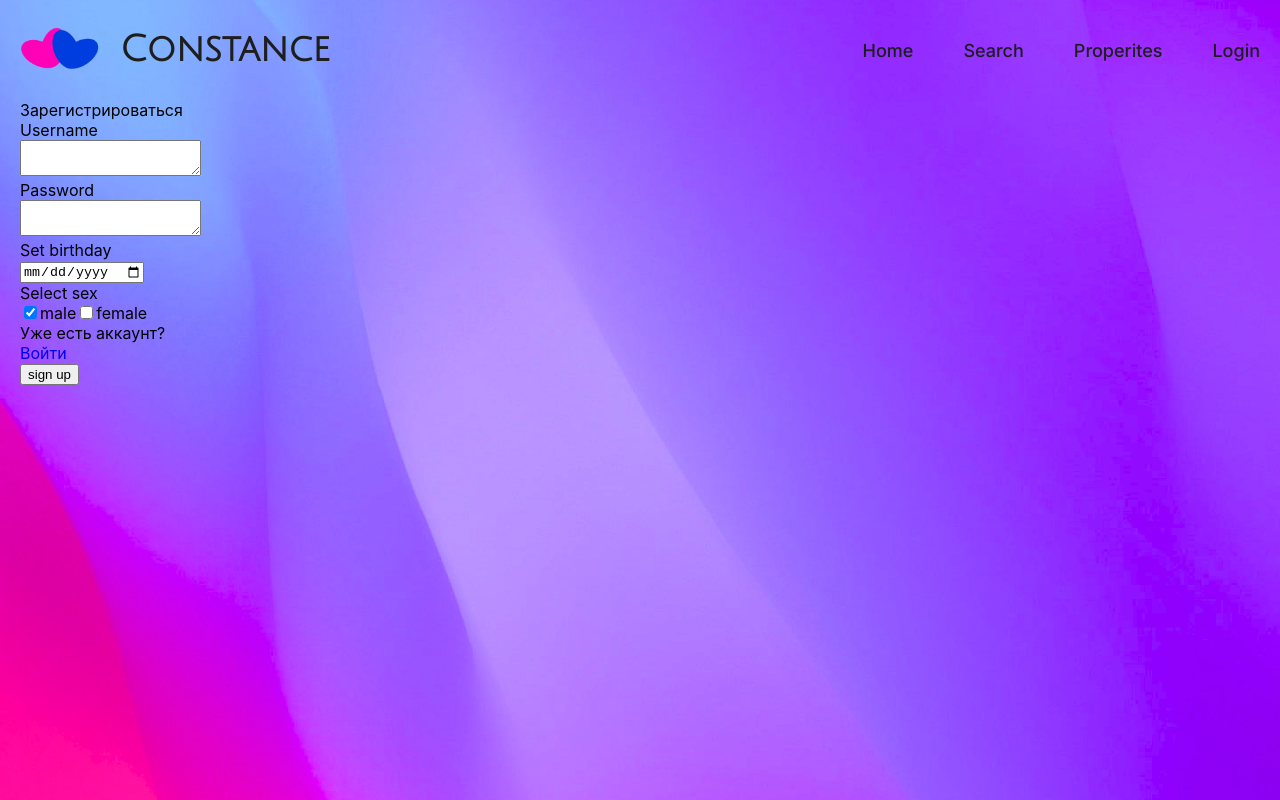
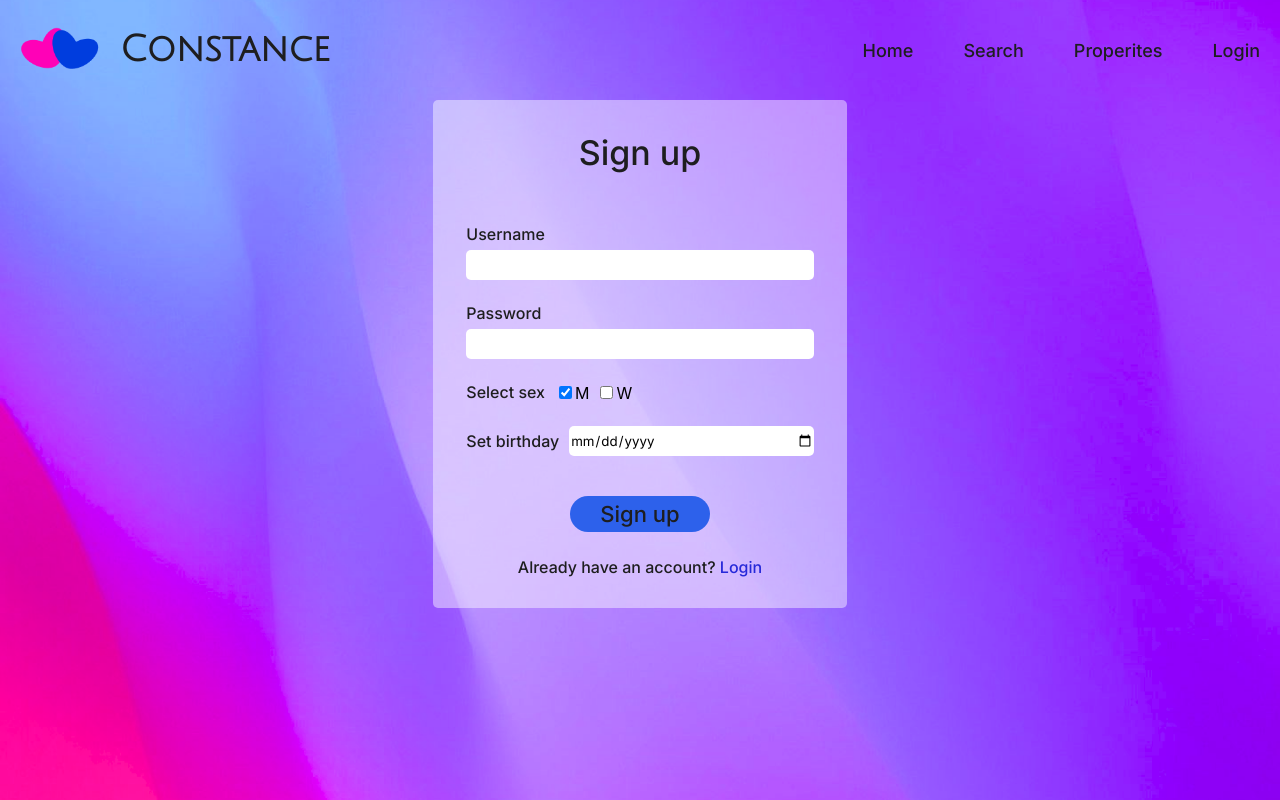
Before and after one commit to SmokingElk/Constance, a React (Create React App) app in the folder client/: page /sign_up in a window 1280 px wide. Built offline with nearby package versions, Linux system fonts and the light colour scheme; no server answers.

Commit message:
add signup layout

```diff
--- a/client/src/components/Signup/Signup.jsx
+++ b/client/src/components/Signup/Signup.jsx
@@ -1,4 +1,6 @@
 import { SIGNUP_STATUS_ALREADY_EXISTS, SIGNUP_STATUS_INCOMPLETE_DATA, SIGNUP_STATUS_INVALID_DATA, SIGNUP_STATUS_NONE, SIGNUP_STATUS_SUCCESS, SIGNUP_STATUS_TOO_YOUNG } from "../../redux/signupReducer";
+import Button from "../Utils/Button/Button";
+import Container from "../Utils/Container/Container";
 import classes from "./Signup.module.css";
 import { NavLink } from "react-router-dom";
 
@@ -25,40 +27,47 @@ const Signup = props => {
     }[props.signupStatus] ?? "";
 
     return (
-        <div>
-            <div>Зарегистрироваться</div>
-            <div>Username</div>
-            <div>
-                <textarea onChange={onUsernameChange} value={props.usernameFieldValue}></textarea>
-            </div>
+        <Container>
+            <div className={classes.layout}>
+                <div className={classes.body}>
+                    <div className={classes.title}>Sign up</div>
 
-            <div>Password</div>
-            <div>
-                <textarea onChange={onPasswordChange} value={props.passwordFieldValue}></textarea>
-            </div>
+                    <div className={classes.label}>Username</div>
+                    <input type="text" className={"inputField" + " " + classes.fieldOffset} onChange={onUsernameChange} value={props.usernameFieldValue}></input>
 
-            <div>Set birthday</div>
-            <div>
-                <input type="date" value={props.birthdate} onChange={onBirthdateChange}></input>
-            </div>
+                    <div className={classes.label}>Password</div>
+                    <input type="text" className={"inputField" + " " + classes.fieldOffset} onChange={onPasswordChange} value={props.passwordFieldValue}></input>
 
-            <div>Select sex</div>
-            <div>
-                <input type="checkbox" checked={props.isMale ? "checked" : ""} onClick={() => props.updateSex(true)}></input>
-                <label>male</label>
-                <input type="checkbox" checked={props.isMale ? "" : "checked"} onClick={() => props.updateSex(false)}></input>
-                <label>female</label>
-            </div>
+                    <div className={classes.row + " " + classes.fieldOffset}>
+                        <div className={classes.label + " " + classes.inlineLabel}>Select sex</div>
+                        <div>
+                            <input type="checkbox" checked={props.isMale ? "checked" : ""} onClick={() => props.updateSex(true)}></input>
+                            <label className={classes.checkboxLabel}>M</label>
+                            <input type="checkbox" checked={props.isMale ? "" : "checked"} onClick={() => props.updateSex(false)}></input>
+                            <label className={classes.checkboxLabel}>W</label>
+                        </div>
+                    </div>
+
+                    <div className={classes.row + " " + classes.fieldsGroupOffset}>
+                        <div className={classes.label + " " + classes.inlineLabel}>Set birthday</div>
+                        <input type="date" value={props.birthdate} onChange={onBirthdateChange} className={classes.birthdateField}></input>
+                    </div>
+
+                    <div className={classes.signupInfo}>{signupInfo}</div>
+
+                    <div className={classes.buttonContainer}>
+                        <Button onClick={() => props.sendSignupRequest()} text="Sign up" />
+                    </div>
 
 
-            <div>Уже есть аккаунт?</div>
-            <NavLink to="/login">Войти</NavLink>
-
-            <div>{signupInfo}</div>
-
-            <button onClick={() => props.sendSignupRequest()}>sign up</button>
-        </div>
-    )
+                    <div className={classes.hint}>
+                        Already have an account?
+                        <NavLink className={classes.loginLink} to="/login"> Login</NavLink>
+                    </div>
+                </div>
+            </div>
+        </Container>
+    );
 }
 
 export default Signup;
--- a/client/src/components/Signup/Signup.module.css
+++ b/client/src/components/Signup/Signup.module.css
@@ -0,0 +1,104 @@
+.layout {
+    width: 100%;
+    display: grid;
+    grid-template-columns: repeat(12, 1fr);
+}
+
+.body {
+    grid-column: 5 / 9;
+
+    box-sizing: border-box;
+    padding: 30px 33px 30px 33px;
+
+    background: rgba(255, 255, 255, 0.45);
+    border-radius: 5px;
+}
+
+.fieldOffset {
+    margin-bottom: 20px;
+}
+
+.fieldsGroupOffset {
+    margin-bottom: 40px;
+}
+
+.row {
+    display: flex;
+    gap: 10px;
+    align-items: center;
+    align-content: center;
+}
+
+.birthdateField {
+    width: 100%;
+    border: none;
+    border-radius: 5px;
+    height: 30px;
+    box-sizing: border-box;
+    font-family: "Inter";
+}
+
+.title, .label, .authInfo, .hint {
+    font-family: 'Inter';
+    font-style: normal;
+    font-weight: 500;
+
+    display: flex;
+    align-items: center;
+
+    color: #1E1E1F;
+}
+
+.title {
+    width: 100%;
+
+    font-size: 34px;
+    line-height: 46px;
+    justify-content: center;
+
+    margin-bottom: 45px;
+}
+
+.label {
+    font-size: 16px;
+    line-height: 27px;
+    text-wrap: nowrap;
+    margin-bottom: 2px;
+}
+
+.inlineLabel {
+    margin-bottom: 0;
+}
+
+.checkboxLabel {
+    margin-right: 7px;
+}
+
+.hint {
+    width: 100%;
+    font-size: 16px;
+    line-height: 22px;
+    text-align: center;
+    display: block;
+}
+
+.signupInfo {
+    width: 100%;
+
+    font-size: 16px;
+    line-height: 27px;
+    justify-content: center;
+
+    color: #f41212;
+}
+
+.buttonContainer {
+    width: 100%;
+    display: flex;
+    justify-content: center;
+    margin-bottom: 24px;
+}
+
+.loginLink {
+    color: #2629D9;
+}
```
